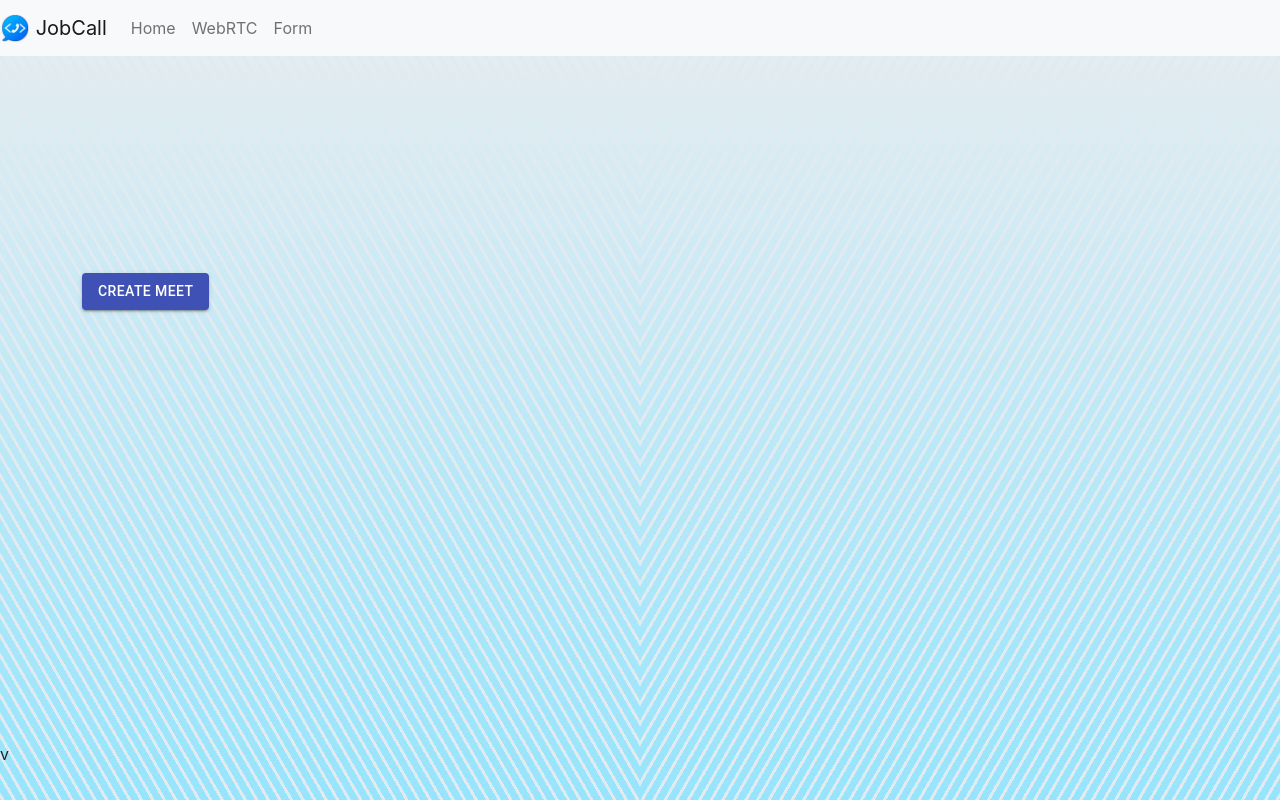
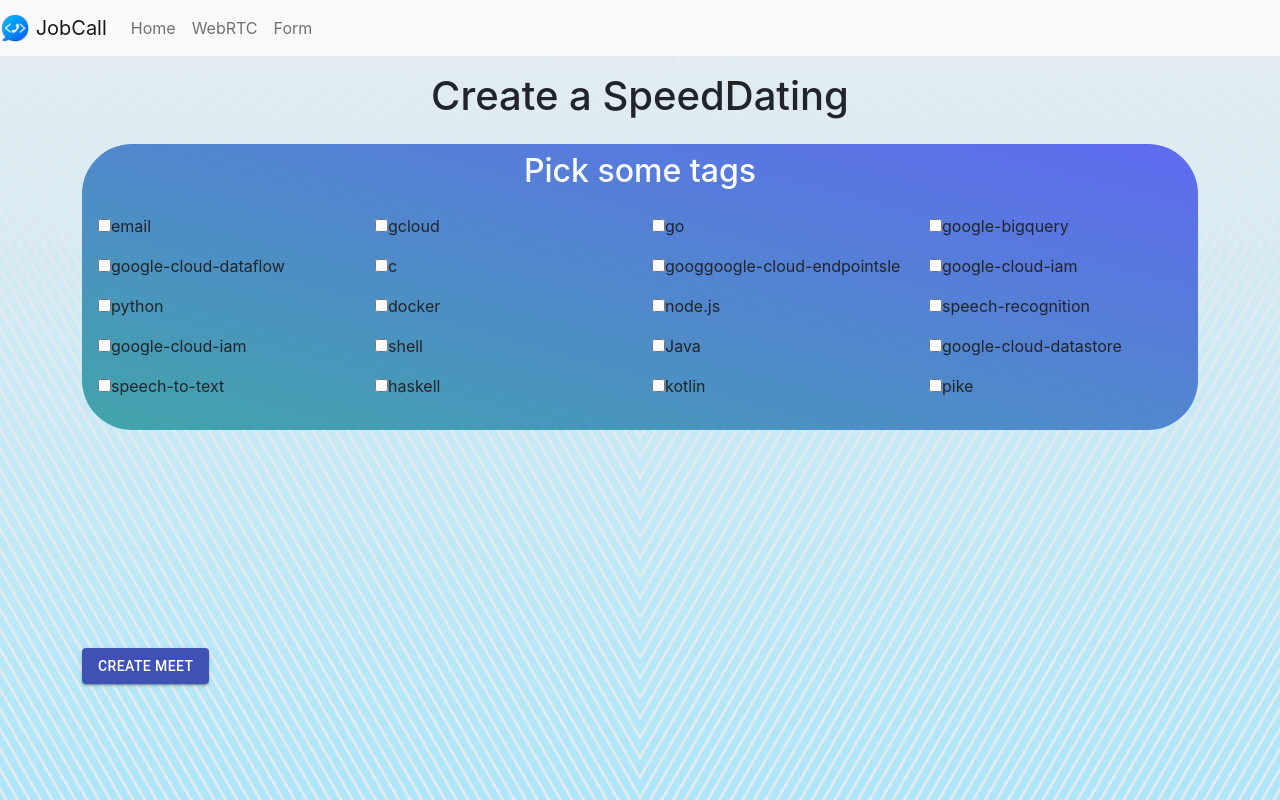
Before and after one commit to JobCall-HackUPC/peer-frontend, a React (Create React App) app: page /webrtc in a window 1280 px wide. Shown: the top 800 px of the page. Built offline with nearby package versions, Linux system fonts and the light colour scheme.

Commit message:
createmeet

```diff
--- /dev/null
+++ b/src/components/WebRTC/CreateMeet.css
@@ -0,0 +1,11 @@
+.gradientmeet {
+    background-image: linear-gradient(15deg, #41a5aa 0%, #606af0 100%);
+    border-radius: 50px;
+
+}
+.arrodonit {
+    border-radius: 50px;
+}
+.whitelet {
+    color: white;
+}
--- a/src/components/WebRTC/CreateMeet.js
+++ b/src/components/WebRTC/CreateMeet.js
@@ -1,17 +1,23 @@
-import React from 'react';
+import React, { useEffect } from 'react';
 import { Button } from '@material-ui/core';
+import './CreateMeet.css'
 import Peer from 'peerjs';
-
 
 export default function CreateMeet() {
 
   const [id, setId] = React.useState(null);
   const [peer, setPeer] = React.useState(null);
+  const [opened, setOpened] = React.useState(true);
   const localVideo = React.useRef(null);
   const remoteVideo = React.useRef(null);
   const idRemote = React.useRef(null);
 
+
   const createPeer = async () => {
+    console.log("hola");
+    if (opened) {
+      setOpened(false);
+    }
     var peer = new Peer();
     var local_stream;
     peer.on('open', function (id) {
@@ -40,9 +46,80 @@ export default function CreateMeet() {
 
   return (
     <div className="container">
-        <Button variant="contained" onClick={() => createPeer()} color="primary">
+      <div className="container pt-3" align="center">
+        <h1>Create a SpeedDating</h1>
+      </div>
+      <form align="left" className="pt-3">
+        <div className="gradientmeet arrodonit pb-3 pl-2 pr-2">
+          <div className="row pt-2" align="center"><h2 className="whitelet">Pick some tags</h2></div>
+          <div className="row p-3">
+            <div className="col-md-3 mb-3">
+              <input type="checkbox" />email
+            </div>
+            <div className="col-md-3 mb-3">
+              <input type="checkbox"></input>gcloud
+            </div>
+            <div className="col-md-3 mb-3">
+              <input type="checkbox"></input>go
+            </div>
+            <div className="col-md-3 mb-3">
+              <input type="checkbox"></input>google-bigquery
+            </div>
+            <div className="col-md-3 mb-3">
+              <input type="checkbox"></input>google-cloud-dataflow
+            </div>
+            <div className="col-md-3 mb-3">
+              <input type="checkbox"></input>c
+            </div>
+            <div className="col-md-3 mb-3">
+              <input type="checkbox"></input>googgoogle-cloud-endpointsle
+            </div>
+            <div className="col-md-3 mb-3">
+              <input type="checkbox"></input>google-cloud-iam
+            </div>
+            <div className="col-md-3 mb-3">
+              <input type="checkbox"></input>python
+            </div>
+            <div className="col-md-3 mb-3">
+              <input type="checkbox"></input>docker
+            </div>
+            <div className="col-md-3 mb-3">
+              <input type="checkbox"></input>node.js
+            </div>
+            <div className="col-md-3 mb-3">
+              <input type="checkbox"></input>speech-recognition
+            </div>
+            <div className="col-md-3 mb-3">
+              <input type="checkbox"></input>google-cloud-iam
+            </div>
+            <div className="col-md-3 mb-3">
+              <input type="checkbox"></input>shell
+            </div>
+            <div className="col-xs-6 col sm-5 col-md-4 col-lg-3">
+              <input type="checkbox"></input>Java
+            </div>
+            <div className="col-xs-6 col sm-5 col-md-4 col-lg-3">
+              <input type="checkbox"></input>google-cloud-datastore
+            </div>
+            <div className="col-xs-6 col sm-5 col-md-4 col-lg-3">
+              <input type="checkbox"></input>speech-to-text
+            </div>
+            <div className="col-xs-6 col sm-5 col-md-4 col-lg-3">
+              <input type="checkbox" className="pr-1" />haskell
+            </div>
+            <div className="col-xs-6 col sm-5 col-md-4 col-lg-3">
+              <input type="checkbox"></input>kotlin
+            </div>
+            <div className="col-xs-6 col sm-5 col-md-4 col-lg-3">
+              <input type="checkbox"></input>pike
+            </div>
+          </div>
+        </div>
+      </form>
+
+      {opened && (<Button type="submit" variant="contained" onClick={() => createPeer()} color="primary">
         Create Meet
-        </Button>
+            </Button>)}
       <video ref={localVideo} width="320" height="240" autoPlay playsInline controls={false} />
       <video width="320" height="240" autoPlay playsInline controls={false} ref={remoteVideo} />
     </div>
```
Lines whose indentation alone changed are shown as unchanged.
